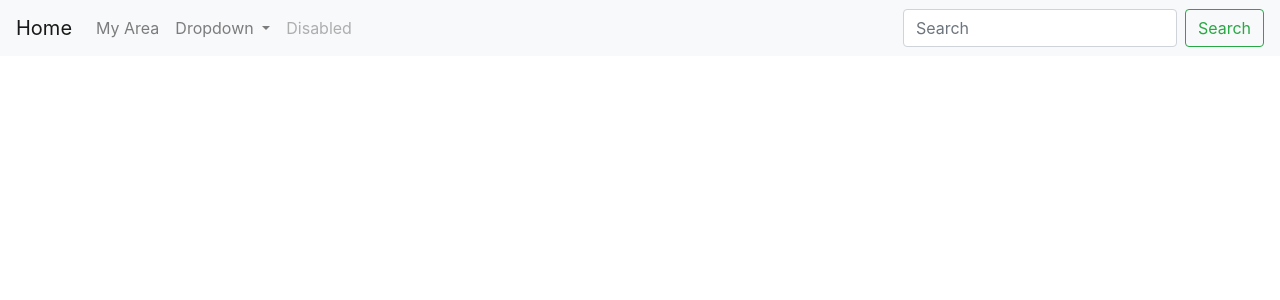
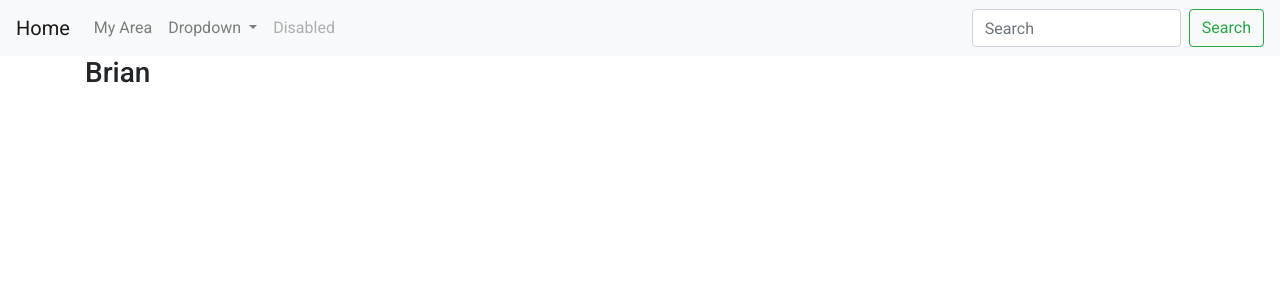
Before and after one commit to BJRaz/MyAngularIOApp, an Angular app: page / in a window 1280 px wide. Shown: the top 300 px of the page. Built offline with nearby package versions, Linux system fonts and the light colour scheme.

Commit message:
Added "Brian" component - just for prototyping

```diff
--- a/angular.json
+++ b/angular.json
@@ -23,6 +23,7 @@
               "src/assets"
             ],
             "styles": [
+              "./node_modules/@angular/material/prebuilt-themes/indigo-pink.css",
               "src/styles.css"
             ],
             "scripts": []
@@ -72,6 +73,7 @@
             "tsConfig": "src/tsconfig.spec.json",
             "karmaConfig": "src/karma.conf.js",
             "styles": [
+              "./node_modules/@angular/material/prebuilt-themes/indigo-pink.css",
               "src/styles.css"
             ],
             "scripts": [],
--- a/package.json
+++ b/package.json
@@ -12,16 +12,20 @@
   "private": true,
   "dependencies": {
     "@angular/animations": "^6.1.0",
+    "@angular/cdk": "~8.2.3",
     "@angular/common": "^6.1.0",
     "@angular/compiler": "^6.1.0",
     "@angular/core": "^6.1.0",
     "@angular/forms": "^6.1.0",
     "@angular/http": "^6.1.0",
+    "@angular/material": "^8.2.3",
     "@angular/platform-browser": "^6.1.0",
     "@angular/platform-browser-dynamic": "^6.1.0",
     "@angular/router": "^6.1.0",
     "c": "^0.1.0",
     "core-js": "^2.5.4",
+    "hammerjs": "^2.0.8",
+    "hest": "^1.0.5",
     "rxjs": "~6.2.0",
     "zone.js": "~0.8.26"
   },
--- a/src/app/app.component.html
+++ b/src/app/app.component.html
@@ -1,5 +1,6 @@
 <!--The content below is only a placeholder and can be replaced.-->
 <app-navbar></app-navbar>
 <div class="container">
+ <brian></brian>
   <router-outlet></router-outlet>
 </div>
--- a/src/app/app.module.ts
+++ b/src/app/app.module.ts
@@ -6,6 +6,7 @@
 import { MyModModule } from './my-mod/my-mod.module';
 import { CoreModule } from './core/core.module';
 import { AppRoutingModule } from './app-routing.module';
+import { BrowserAnimationsModule } from '@angular/platform-browser/animations';
 
 
 @NgModule({
@@ -16,7 +17,8 @@
     BrowserModule,
     CoreModule,
     MyModModule,
-    AppRoutingModule
+    AppRoutingModule,
+    BrowserAnimationsModule
   ],
   providers: [],
   bootstrap: [AppComponent]
--- a/src/app/core/core.module.ts
+++ b/src/app/core/core.module.ts
@@ -1,20 +1,33 @@
-import { NgModule } from '@angular/core';
+import { NgModule, Component } from '@angular/core';
 import { CommonModule } from '@angular/common';
 import { NavbarComponent } from './navbar/navbar.component';
 import { RouterModule } from '@angular/router';
 import { HomeComponent } from './home/home.component';
 
+@Component({
+  selector: 'brian',
+  template: '<h3>{{getName()}}</h3>'
+})
+export class Brian {
+   getName(): string {
+    return 'Brian';
+  }
+}
+
+
 @NgModule({
   declarations: [
     NavbarComponent,
-    HomeComponent
+    HomeComponent,
+    Brian
   ],
   imports: [
     CommonModule,
     RouterModule
   ],
   exports: [
-    NavbarComponent
+    NavbarComponent,
+    Brian
   ]
 })
 export class CoreModule { }
--- a/src/index.html
+++ b/src/index.html
@@ -9,6 +9,8 @@
   <meta name="viewport" content="width=device-width, initial-scale=1">
   <link rel="icon" type="image/x-icon" href="favicon.ico">
   <link rel="stylesheet" href="https://stackpath.bootstrapcdn.com/bootstrap/4.1.3/css/bootstrap.min.css" integrity="sha384-MCw98/SFnGE8fJT3GXwEOngsV7Zt27NXFoaoApmYm81iuXoPkFOJwJ8ERdknLPMO" crossorigin="anonymous">
+  <link href="https://fonts.googleapis.com/css?family=Roboto:300,400,500&display=swap" rel="stylesheet">
+  <link href="https://fonts.googleapis.com/icon?family=Material+Icons" rel="stylesheet">
 </head>
 <body>
   <app-root></app-root>
--- a/src/main.ts
+++ b/src/main.ts
@@ -1,3 +1,4 @@
+import 'hammerjs';
 import { enableProdMode } from '@angular/core';
 import { platformBrowserDynamic } from '@angular/platform-browser-dynamic';
 
--- a/src/styles.css
+++ b/src/styles.css
@@ -1 +1,4 @@
 /* You can add global styles to this file, and also import other style files */
+
+html, body { height: 100%; }
+body { margin: 0; font-family: Roboto, "Helvetica Neue", sans-serif; }
```
Also changed, not shown: src/app/core/home/home.component.html (line endings or trailing spaces), 1 other file (tests, documents, lock files or other folders).
